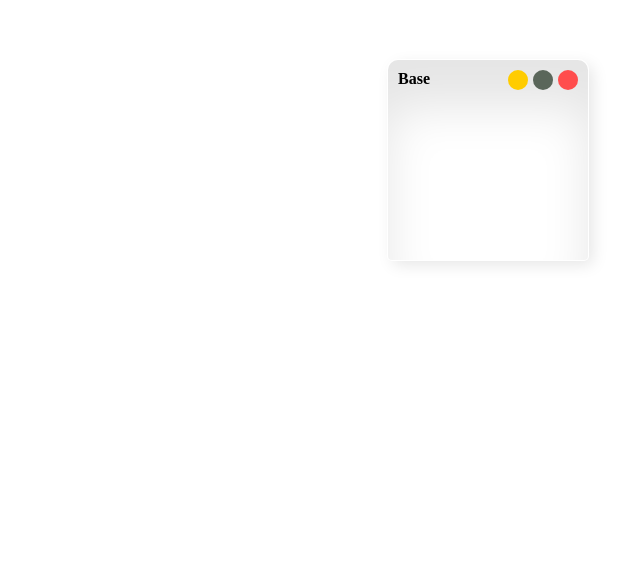
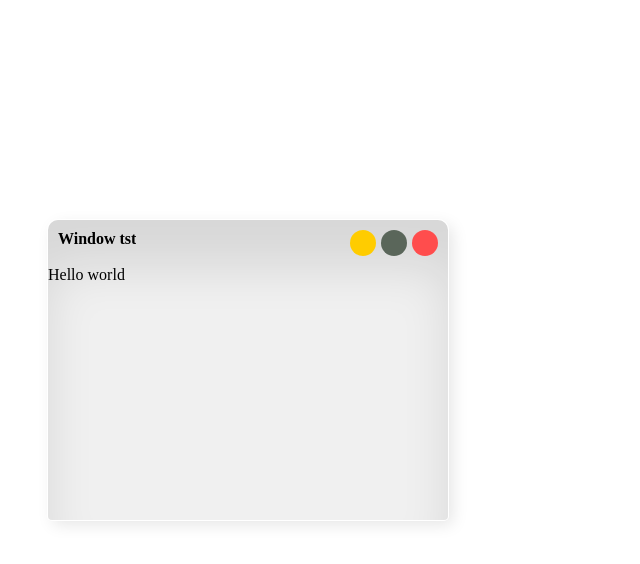
Before and after one commit to Vlad50-50/cope, a plain HTML site: page index.html in a window 1280 px wide. Shown: the part 180-744 px from the top of the page, without its empty margins (152-792 px from the left). Drawn offline with Linux system fonts and the light colour scheme.

Commit message:
window class

```diff
--- a/script.js
+++ b/script.js
@@ -3,11 +3,57 @@ const maxTop_pos = window.scrollY;
 const maxRight_pos = window.scrollX + window.innerWidth;
 const maxBottom_pos = window.scrollY + window.innerHeight;
 
-let zIndex_count = 200;
+const tst = {
+    name: "Window tst",
+    position: {
+        left: 200,
+        top: 400,
+    },
+    size: {
+        width: 400,
+        height: 300
+    },
+    content: "Hello world",
+    color: ""
+}
 
-class DraggableWindow {
-    constructor(element) {
-        this.el = element;
+let zIndex_count = 100;
+
+class DWindow {
+    constructor(data_set) {
+        this.data = data_set;
+
+        this.el = document.createElement('div');
+
+        let color = this.data.color || '#f0f0f0';
+        let name = this.data.name || 'Base';
+        let size = this.data.size || { width: 200, height: 200 };
+        let position = this.data.position || {
+            left: ((maxRight_pos - size.width) / 2),
+            top: ((maxBottom_pos - size.height) / 2) - 60
+        };
+
+        this.el.classList.add('draggable-window');
+        this.el.style.width = size.width + 'px';
+        this.el.style.height = size.height + 'px';
+        this.el.style.left = position.left + 'px';
+        this.el.style.top = position.top + 'px';
+        this.el.style.background = color;
+        this.el.style.position = 'absolute';
+        this.el.style.cursor = 'grab';
+        this.el.innerHTML = `
+        <div class="win-blocks">
+            <div class="win-name">${name}</div>
+            <div class="win-btns">
+                <div class="btn minimize"></div>
+                <div class="btn maximase"></div>
+                <div class="btn close"></div>
+            </div>
+        </div>
+        <div class="content">${this.data.content}</div>
+        `;
+
+        document.body.appendChild(this.el);
 
         this.isDragging = false;
         this.offsetX = 0;
@@ -112,53 +158,5 @@ class DraggableWindow {
     }
 }
 
-function initWin(selector) {
-    let allWindows = document.querySelectorAll(selector);
-    let draggableInstances = [];
 
-    console.log(allWindows);
-
-
-    allWindows.forEach(el => {
-        console.log(el);
-        let instance = new DraggableWindow(el);
-        draggableInstances.push(instance);
-    });
-}
-
-function createWin(
-                    name = 'Base',
-                    content = '',
-                    size = { width: 200, height: 200 },
-                    position = {
-                        left: ((maxRight_pos - size.width)/2),
-                        top: (((maxBottom_pos - size.height)/2)-60)
-                    }) {
-
-    const newWindow = document.createElement('div');
-
-    newWindow.classList.add('draggable-window');
-    newWindow.style.width = size.width + 'px';
-    newWindow.style.height = size.height + 'px';
-    newWindow.style.left = position.left + 'px';
-    newWindow.style.top = position.top + 'px';
-    newWindow.style.background = '#ffffff';
-    newWindow.style.position = 'absolute';
-    newWindow.style.cursor = 'grab';
-    newWindow.innerHTML = `
-        <div class="win-blocks">
-            <div class="win-name">${name}</div>
-            <div class="win-btns">
-                <div class="btn minimize"></div>
-                <div class="btn maximase"></div>
-                <div class="btn close">${content}</div>
-            </div>
-        </div>
-        <div class="content"></div>
-    `;
-    document.body.appendChild(newWindow);
-
-    initWin('.draggable-window');
-}
-
-createWin();
+let tstWindow = new DWindow(tst);
--- a/style.css
+++ b/style.css
@@ -28,6 +28,11 @@
     width: 20px;
     border-radius: 100%;
     cursor: pointer;
+
+    display: flex;
+    align-items: center;
+    justify-content: center;
+    padding: 3px;
 }
 
 .close {
```
